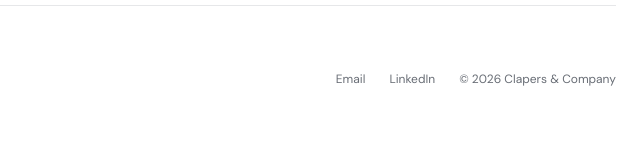
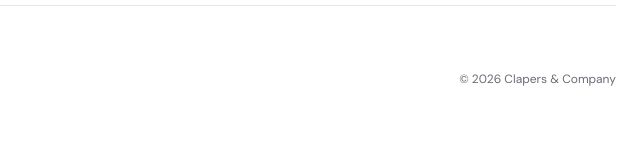
Before and after one commit to NachoClapers/clapers-company, a plain HTML site: page index.html in a window 1280 px wide. Shown: the part 3016-3163 px from the top of the page, 640-1280 px from the left. Drawn offline with Linux system fonts and the light colour scheme.

Commit message:
Update index.html

```diff
--- a/index.html
+++ b/index.html
@@ -118,8 +118,6 @@
       <p>Talento Comercial &amp; Crecimiento</p>
     </div>
     <div class="footer-links">
-      <a href="#contact">Email</a>
-      <a href="#contact">LinkedIn</a>
       <span>© 2026 Clapers &amp; Company</span>
     </div>
   </footer>
```
